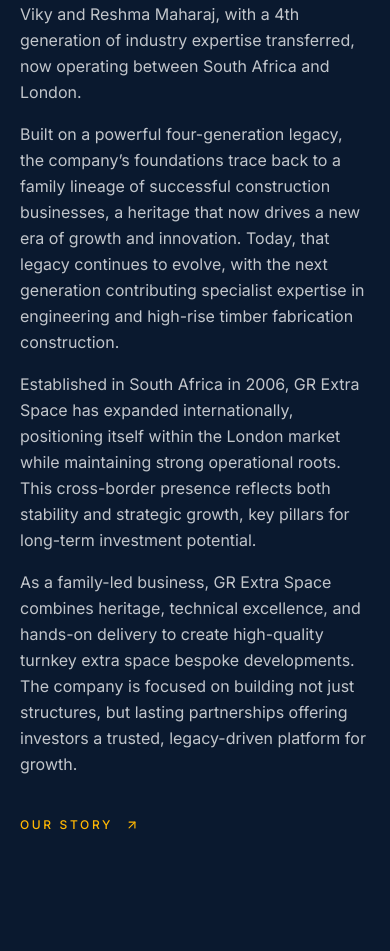
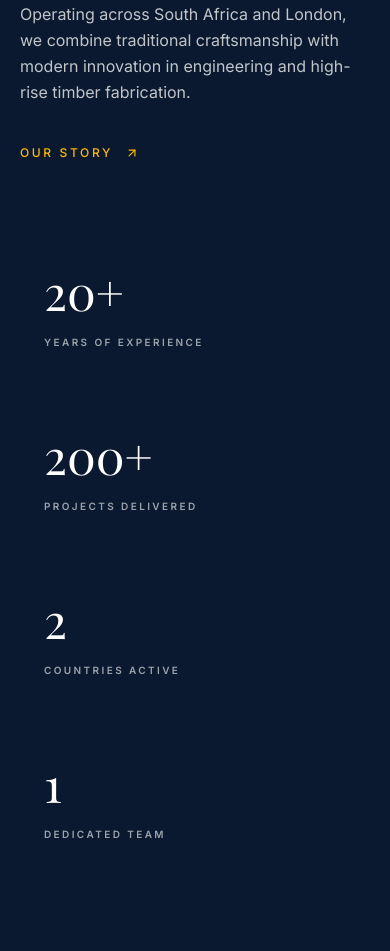
Before and after one commit to abhassj/GrExtraSpace-dep, a React (Vite) app: page / in a window 390 px wide. Shown: the part 1324-2275 px from the top of the page. Built offline with nearby package versions, Linux system fonts and the light colour scheme; a web font is replaced by a local one.

Commit message:
[about page updates ]

```diff
--- a/src/pages/AboutPage.jsx
+++ b/src/pages/AboutPage.jsx
@@ -1,10 +1,12 @@
 import MapHeroSection from '../sections/about/MapHeroSection'
+import OurStorySection from '../sections/about/OurStorySection'
 import WorkTogetherSection from '../sections/about/WorkTogetherSection'
 
 export default function AboutPage() {
   return (
     <div className="relative">
       <MapHeroSection />
+      <OurStorySection />
       <WorkTogetherSection />
     </div>
   )
--- a/src/sections/IntroSection.jsx
+++ b/src/sections/IntroSection.jsx
@@ -33,34 +33,9 @@
 
               <div className="mt-10 max-w-md space-y-4 text-base leading-relaxed text-white/75">
                 <p>
-                  GR Extra Space is a 20-year-old construction company led by a
-                  husband-and-wife team, Viky and Reshma Maharaj, with a 4th
-                  generation of industry expertise transferred, now operating
-                  between South Africa and London.
-                </p>
-                <p>
-                  Built on a powerful four-generation legacy, the company’s
-                  foundations trace back to a family lineage of successful
-                  construction businesses, a heritage that now drives a new era
-                  of growth and innovation. Today, that legacy continues to
-                  evolve, with the next generation contributing specialist
-                  expertise in engineering and high-rise timber fabrication
-                  construction.
-                </p>
-                <p>
-                  Established in South Africa in 2006, GR Extra Space has
-                  expanded internationally, positioning itself within the London
-                  market while maintaining strong operational roots. This
-                  cross-border presence reflects both stability and strategic
-                  growth, key pillars for long-term investment potential.
-                </p>
-                <p>
-                  As a family-led business, GR Extra Space combines heritage,
-                  technical excellence, and hands-on delivery to create
-                  high-quality turnkey extra space bespoke developments. The
-                  company is focused on building not just structures, but
-                  lasting partnerships offering investors a trusted,
-                  legacy-driven platform for growth.
+                  GR Extra Space is a premier construction firm rooted in a century-old family legacy.
+                  Operating across South Africa and London,
+                  we combine traditional craftsmanship with modern innovation in engineering and high-rise timber fabrication.
                 </p>
               </div>
 
--- a/src/sections/about/MapHeroSection.jsx
+++ b/src/sections/about/MapHeroSection.jsx
@@ -57,27 +57,33 @@
       <div className="blueprint-grid absolute inset-0 opacity-[0.06] pointer-events-none" />
 
       <div className="grid min-h-[90vh] grid-cols-1 lg:grid-cols-[0.85fr_1.15fr] lg:min-h-screen">
-        {/* Left Panel: Content */}
         <div className="relative flex flex-col justify-center px-6 md:px-12 lg:pl-20 xl:pl-32 pb-12 pt-16 lg:pb-0 lg:pt-0 z-10">
           <motion.div
-            className="max-w-[500px]"
+            className="max-w-[550px]"
             variants={container}
             initial="hidden"
             animate="visible"
           >
+            <motion.div variants={item} className="mb-6 inline-flex items-center gap-2 border border-brand-navy/10 bg-white/50 px-4 py-2 backdrop-blur-md">
+              <div className="h-1.5 w-1.5 rounded-full bg-brand-red animate-pulse"></div>
+              <span className="text-[10px] font-semibold uppercase tracking-[0.2em] text-brand-navy">International Presence</span>
+            </motion.div>
+
             <motion.h1
               variants={item}
-              className="font-display font-bold text-[2.75rem] leading-[1.1] tracking-[-0.015em] text-brand-navy md:text-5xl lg:text-[4rem]"
+              className="font-display font-bold text-[2.75rem] leading-[1.05] tracking-[-0.015em] text-brand-navy md:text-5xl lg:text-[4.5rem]"
             >
-              Delivering excellence across borders
+              Delivering <span className="italic text-brand-navy/80 font-normal">excellence</span><br className="hidden md:block"/> across borders
             </motion.h1>
 
-            <motion.p
+            <motion.div
               variants={item}
-              className="mt-6 text-base leading-relaxed text-brand-navy/80 md:text-[1.1rem] lg:leading-[1.6]"
+              className="mt-8 flex items-center border-l-2 border-brand-red pl-6"
             >
-              We offer premium construction and bespoke architecture services across the United Kingdom and South Africa, and are expanding every day!
-            </motion.p>
+              <p className="text-base leading-relaxed text-brand-navy/75 md:text-[1.15rem] lg:leading-[1.6]">
+                We offer premium construction and bespoke architecture services across the United Kingdom and South Africa, and are expanding every day.
+              </p>
+            </motion.div>
           </motion.div>
         </div>
 
--- /dev/null
+++ b/src/sections/about/OurStorySection.jsx
@@ -0,0 +1,65 @@
+import { motion } from 'framer-motion'
+
+export default function OurStorySection() {
+  return (
+    <section className="relative overflow-hidden bg-brand-paper py-24 md:py-32" id="our-story">
+      {/* Blueprint grid overlay */}
+      <div className="blueprint-grid absolute inset-0 opacity-[0.06] mix-blend-overlay" />
+
+      <div className="section-wrap relative z-10">
+        <div className="section-inner max-w-[1200px]">
+          <motion.div
+            initial={{ opacity: 0, y: 20 }}
+            whileInView={{ opacity: 1, y: 0 }}
+            viewport={{ once: true, margin: '-50px' }}
+            transition={{ duration: 0.8 }}
+            className="text-center"
+          >
+            <div className="mb-6 inline-flex items-center gap-2 border border-brand-navy/10 bg-white/50 px-4 py-2 backdrop-blur-md">
+              <span className="text-[10px] font-semibold uppercase tracking-[0.2em] text-brand-navy">Our History</span>
+            </div>
+
+            <h2 className="mt-2 font-display text-4xl font-medium leading-[1.05] tracking-[-0.01em] md:text-5xl lg:text-[4rem] text-brand-navy">
+              A four-generation <span className="italic text-brand-navy/80 font-normal">legacy</span><br className="hidden md:block"/> of building excellence
+            </h2>
+          </motion.div>
+
+          <motion.div
+            initial={{ opacity: 0, y: 30 }}
+            whileInView={{ opacity: 1, y: 0 }}
+            viewport={{ once: true, margin: '-50px' }}
+            transition={{ duration: 0.8, delay: 0.2 }}
+            className="mx-auto mt-16 grid gap-10 lg:grid-cols-2 lg:gap-20"
+          >
+            <div className="space-y-6 text-base leading-relaxed text-brand-navy/75 md:text-lg">
+              <p>
+                <strong className="font-semibold text-brand-navy">GR Extra Space</strong> is a 20yr old construction company led by a husband-and-wife team Viky and Reshma Maharaj with 4th generation of industry expertise transferred, now operating between South Africa and London.
+              </p>
+              <p>
+                Built on a powerful four-generation legacy, the company's foundations trace back to a family lineage of successful construction businesses, a heritage that now drives a new era of growth and innovation. Today, that legacy continues to evolve, with the next generation contributing specialist expertise in engineering and high-rise timber fabrication construction.
+              </p>
+            </div>
+
+            <div className="space-y-6 text-base leading-relaxed text-brand-navy/75 md:text-lg">
+              <p>
+                Established in South Africa in 2006, GR Extra Space has expanded internationally, positioning itself within the London market while maintaining strong operational roots. This cross-border presence reflects both stability and strategic growth, key pillars for long-term investment potential.
+              </p>
+              <p>
+                As a family led business, GR Extra Space combines heritage, technical excellence, and hands-on delivery to create high quality turnkey extra space bespoke developments. The company is focused on building not just structures, but lasting partnerships offering investors a trusted, legacy driven platform for growth.
+              </p>
+            </div>
+          </motion.div>
+
+          {/* Subtle separator at the bottom for aesthetics */}
+          <motion.div
+            initial={{ scaleX: 0 }}
+            whileInView={{ scaleX: 1 }}
+            viewport={{ once: true }}
+            transition={{ duration: 1, delay: 0.5, ease: "easeOut" }}
+            className="mt-20 h-px w-full bg-brand-navy/10 origin-left"
+          />
+        </div>
+      </div>
+    </section>
+  )
+}
```
